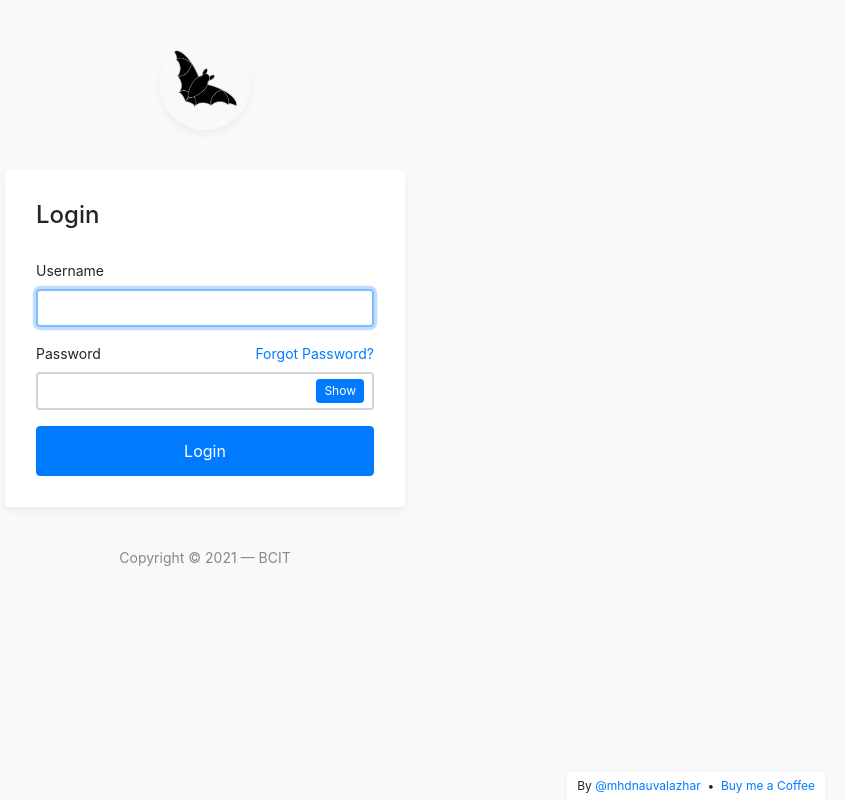
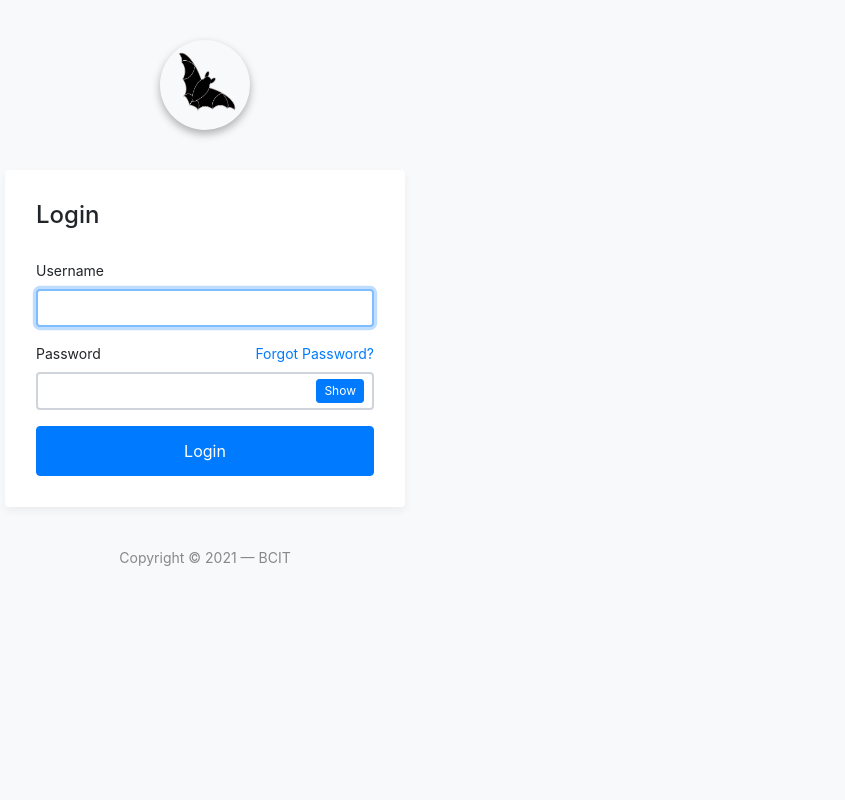
Before and after one commit to ArthikBhandary/Bat-Roost, a Django app: page /login/ in a window 1280 px wide. Shown: the whole page, without its empty margins (435-1280 px from the left). Run offline with Django 3.2, Linux system fonts and the light colour scheme; some libraries are stand-ins or nearby versions.

Commit message:
admin login css and js style update

```diff
--- a/bat_roost/static/css/admin_login.css
+++ b/bat_roost/static/css/admin_login.css
@@ -14,13 +14,15 @@ body.my-login-page {
 	overflow: hidden;
 	border-radius: 50%;
 	margin: 40px auto;
-	box-shadow: 0 4px 8px rgba(0,0,0,.05);
+	box-shadow: 0 4px 8px rgba(0,0,0,.3);
 	position: relative;
 	z-index: 1;
 }
 
 .my-login-page .brand img {
-	width: 100%;
+	width: 80px;
+	height: 80px;
+	margin: 2px 5px 5px 7px;
 }
 
 .my-login-page .card-wrapper {
--- a/bat_roost/static/js/admin_login.js
+++ b/bat_roost/static/js/admin_login.js
@@ -1,11 +1,6 @@
 'use strict';
 
-console.log("Here");
 $(function() {
-
-	// author badge :)
-	var author = '<div style="position: fixed;bottom: 0;right: 20px;background-color: #fff;box-shadow: 0 4px 8px rgba(0,0,0,.05);border-radius: 3px 3px 0 0;font-size: 12px;padding: 5px 10px;">By <a href="https://twitter.com/mhdnauvalazhar">@mhdnauvalazhar</a> &nbsp;&bull;&nbsp; <a href="https://www.buymeacoffee.com/mhdnauvalazhar">Buy me a Coffee</a></div>';
-	$("body").append(author);
 
 	$("input[type='password']").each(function(i) {
 		var $this = $(this),
@@ -63,10 +58,6 @@ $(function() {
 
 	$(".my-login-validation").submit(function() {
 		var form = $(this);
-        // if (form[0].checkValidity() === false) {
-        //   event.preventDefault();
-        //   event.stopPropagation();
-        // }
 		form.addClass('was-validated');
 	});
 });
```
